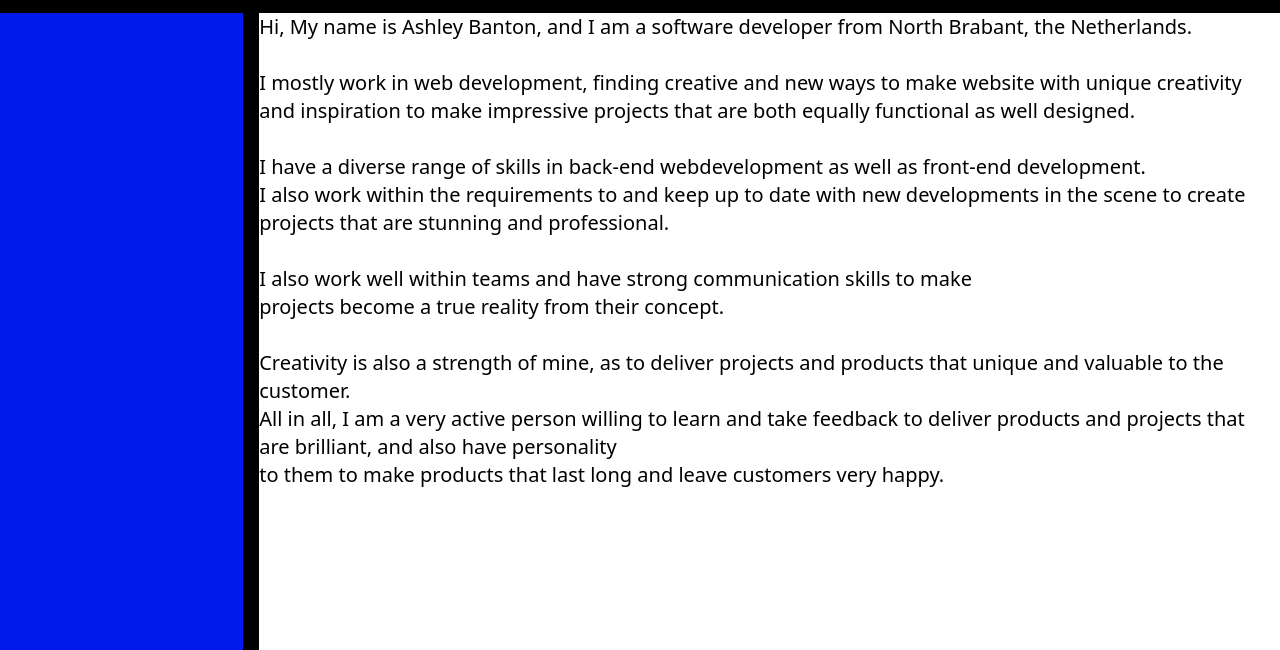
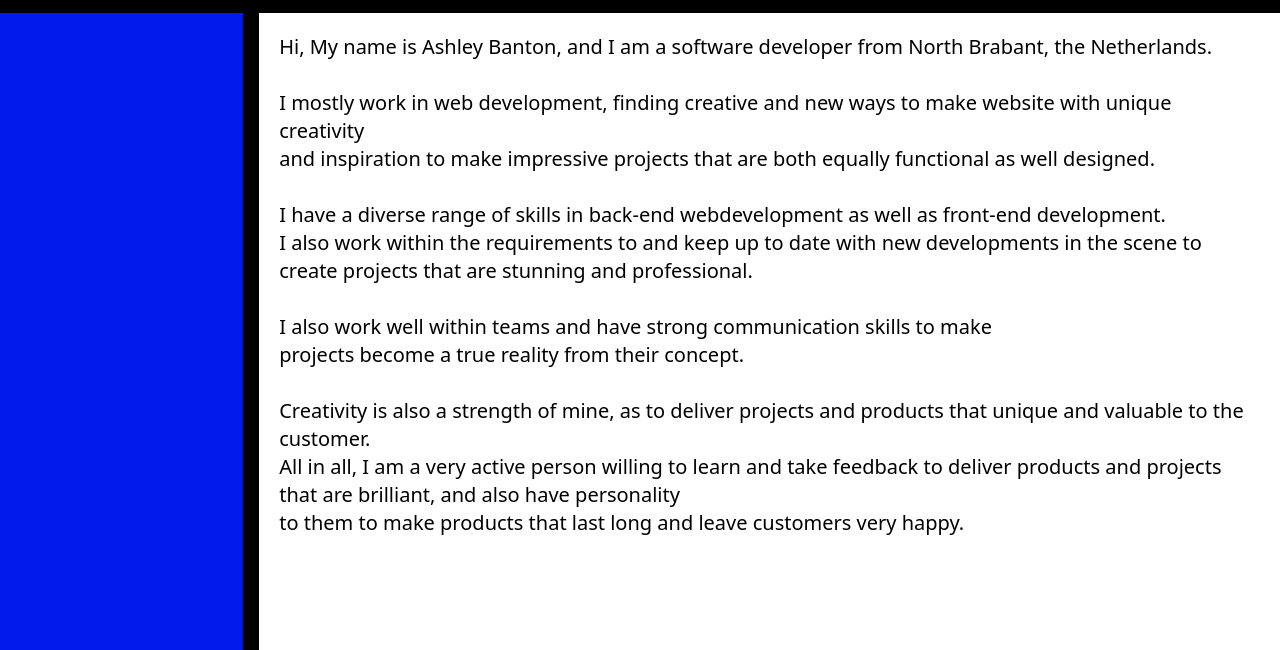
Before and after one commit to AshleyBanton/ashleybanton.github.io, a website: page src/about.html in a window 1280 px wide. Shown: the part 214-864 px from the top of the page. Drawn offline with nearby package versions, Linux system fonts and the light colour scheme.

Commit message:
Update about.html

```diff
--- a/src/about.html
+++ b/src/about.html
@@ -56,7 +56,7 @@
           <h1 class="z-0 font-black absolute text-center justify-center align-middle items-center m-auto text-white text-6xl">About me</h1>
         </div>
         <div class="row-span-4 row-start-2 bg-[#0119EB] z-0" id="bottomrow"></div>
-        <div class="col-span-4 row-span-4 row-start-2 bg-white z-0" id="leftrow">
+        <div class="p-5 col-span-4 row-span-4 row-start-2 bg-white z-0" id="leftrow">
           <p class="text-xl">Hi, My name is Ashley Banton, and I am a software developer from North Brabant, the Netherlands. <br><br> I mostly work in web development, finding creative and new ways to make website with unique creativity <br> and inspiration to make impressive projects that are both equally functional as well designed.<br><br> I have a diverse range of skills in back-end webdevelopment as well as front-end development. <br> I also work within the requirements to and keep up to date with new developments in the scene to create projects that are stunning and professional. <br><br> I also work well within teams and have strong communication skills to make<br> projects become a true reality from their concept. <br><br> Creativity is also a strength of mine, as to deliver projects and products that unique and valuable to the customer. <br> All in all, I am a very active person willing to learn and take feedback to deliver products and projects that are brilliant, and also have personality <br> to them to make products that last long and leave customers very happy.</p>
         </div>
     </div>
```
